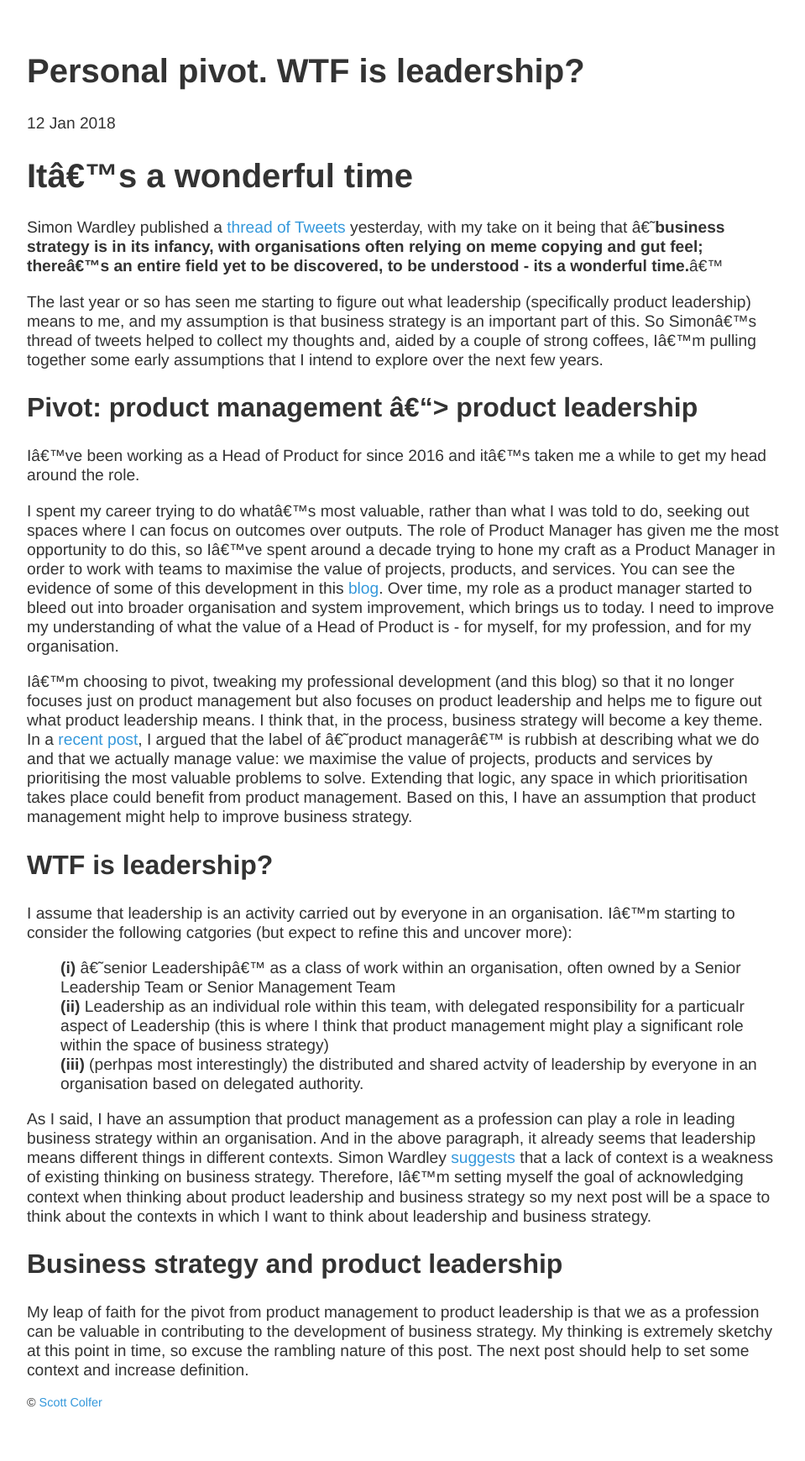
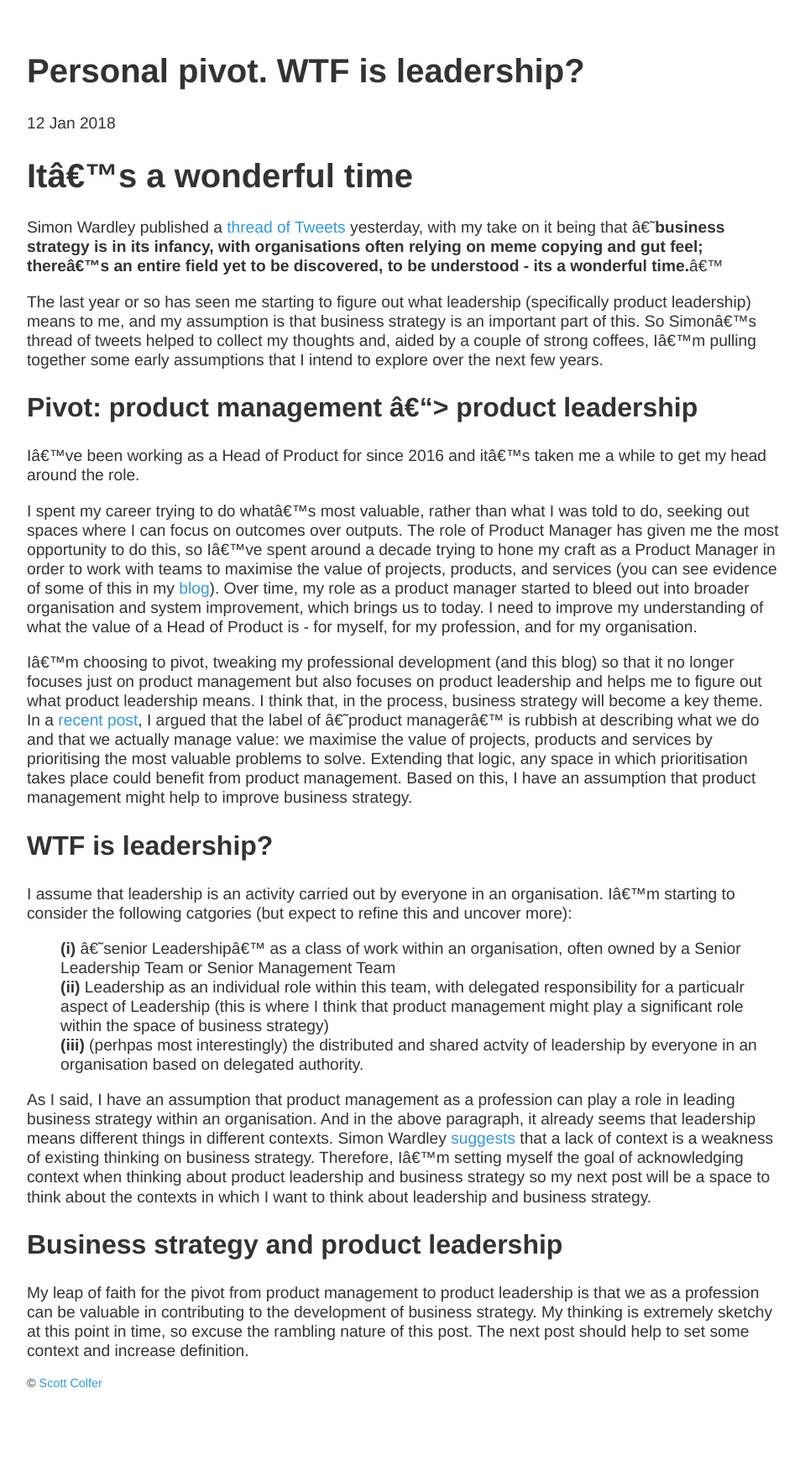
Before and after one commit to scottcolfer/scottcolfer.github.io, a Jekyll site: the page built from _posts/2018-01-12-leadership.md, in a window 1280 px wide. Shown: the whole page at 84% size, without its empty margins (160-1119 px from the left). Built offline with Jekyll 4.4.1, drawn with Linux system fonts in a browser that asks for light colours; after the commit the page ends 1717 px from its top, so only the background shows below that.

Commit message:
Update 2018-01-12-leadership.md

```diff
--- a/_posts/2018-01-12-leadership.md
+++ b/_posts/2018-01-12-leadership.md
@@ -14,7 +14,7 @@ The last year or so has seen me starting to figure out what leadership (specific
 
 I've been working as a Head of Product for since 2016 and it's taken me a while to get my head around the role.
 
-I spent my career trying to do what's most valuable, rather than what I was told to do, seeking out spaces where I can focus on outcomes over outputs. The role of Product Manager has given me the most opportunity to do this, so I've spent around a decade trying to hone my craft as a Product Manager in order to work with teams to maximise the value of projects, products, and services. You can see the evidence of some of this development in this [blog](http://scottcolfer.com/). Over time, my role as a product manager started to bleed out into broader organisation and system improvement, which brings us to today. I need to improve my understanding of what the value of a Head of Product is - for myself, for my profession, and for my organisation.
+I spent my career trying to do what's most valuable, rather than what I was told to do, seeking out spaces where I can focus on outcomes over outputs. The role of Product Manager has given me the most opportunity to do this, so I've spent around a decade trying to hone my craft as a Product Manager in order to work with teams to maximise the value of projects, products, and services (you can see evidence of some of this in my [blog](http://scottcolfer.com/)). Over time, my role as a product manager started to bleed out into broader organisation and system improvement, which brings us to today. I need to improve my understanding of what the value of a Head of Product is - for myself, for my profession, and for my organisation.
 
 I'm choosing to pivot, tweaking my professional development (and this blog) so that it no longer focuses just on product management but also focuses on product leadership and helps me to figure out what product leadership means. I think that, in the process, business strategy will become a key theme. In a [recent post](http://scottcolfer.com/2017/09/17/value-manager.html), I argued that the label of 'product manager' is rubbish at describing what we do and that we actually manage value: we maximise the value of projects, products and services by prioritising the most valuable problems to solve. Extending that logic, any space in which prioritisation takes place could benefit from product management. Based on this, I have an assumption that product management might help to improve business strategy.
 
```
